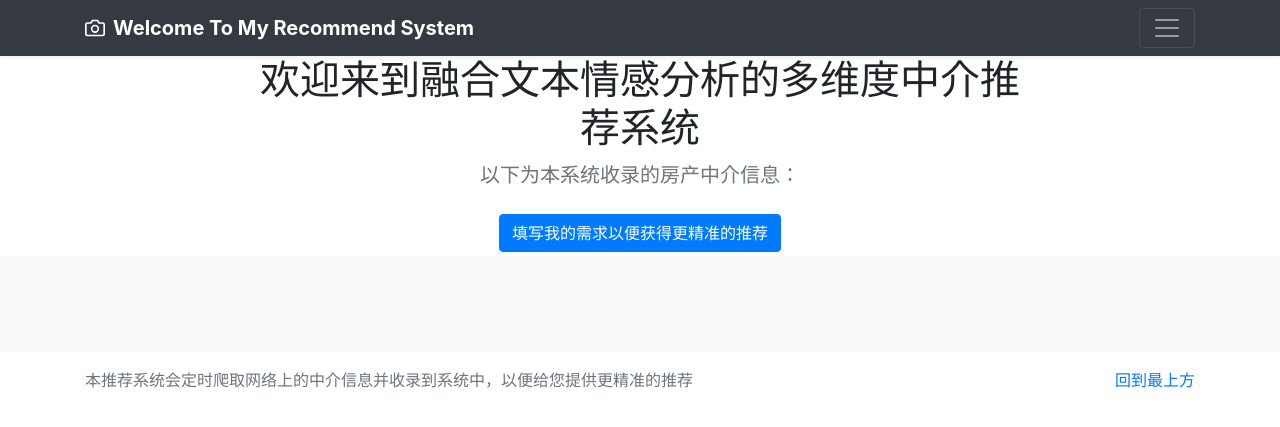
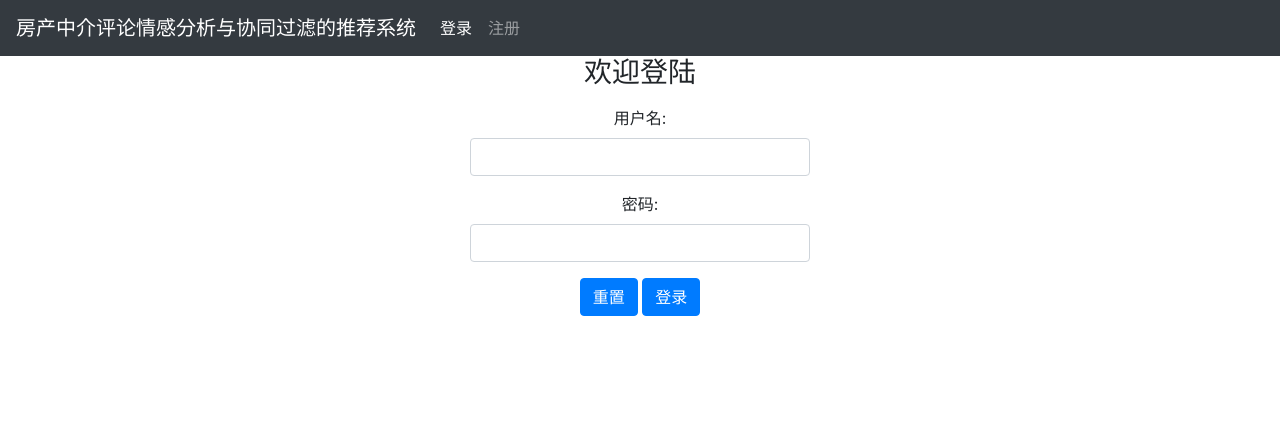
Before and after one commit to KKK-cy/Agent_Recommend, a Django app: page / in a window 1280 px wide. Shown: the top 427 px of the page. Run offline with Django 3.2, Linux system fonts and the light colour scheme; data that the repository does not hold is empty; some libraries are stand-ins or nearby versions.

Commit message:
添加了登录和注册功能

```diff
--- /dev/null
+++ b/Agent_Recommend_Git/Agent_Recommend_Git/forms.py
@@ -0,0 +1,25 @@
+# -*- coding:utf-8 -*-
+# @Time : 2021/1/11 11:08
+# @Author : KCY
+# @File : forms.py
+# @Software: PyCharm
+
+from django import forms
+
+# 登录表单
+class UserForm(forms.Form):
+    username = forms.CharField(label="用户名", max_length=128,widget=forms.TextInput(attrs={'class': 'form-control'}))
+    password = forms.CharField(label="密码", max_length=256, widget=forms.PasswordInput(attrs={'class': 'form-control'}))
+
+
+# 注册表单
+class RegisterForm(forms.Form):
+    gender = (
+        ('male', "男"),
+        ('female', "女"),
+    )
+    username = forms.CharField(label="用户名", max_length=128, widget=forms.TextInput(attrs={'class': 'form-control'}))
+    password1 = forms.CharField(label="密码", max_length=256, widget=forms.PasswordInput(attrs={'class': 'form-control'}))
+    password2 = forms.CharField(label="确认密码", max_length=256, widget=forms.PasswordInput(attrs={'class': 'form-control'}))
+    email = forms.EmailField(label="邮箱地址", widget=forms.EmailInput(attrs={'class': 'form-control'}))
+    sex = forms.ChoiceField(label='性别', choices=gender)
--- a/Agent_Recommend_Git/Agent_Recommend_Git/settings.py
+++ b/Agent_Recommend_Git/Agent_Recommend_Git/settings.py
@@ -38,6 +38,7 @@ INSTALLED_APPS = [
     'django.contrib.messages',
     'django.contrib.staticfiles',
     'recommend_app.apps.RecommendAppConfig'
+
 ]
 
 MIDDLEWARE = [
--- a/Agent_Recommend_Git/Agent_Recommend_Git/urls.py
+++ b/Agent_Recommend_Git/Agent_Recommend_Git/urls.py
@@ -13,6 +13,7 @@ Including another URLconf
     1. Import the include() function: from django.urls import include, path
     2. Add a URL to urlpatterns:  path('blog/', include('blog.urls'))
 """
+from django.conf.urls import url
 from django.contrib import admin
 from django.urls import path, re_path
 
@@ -20,8 +21,17 @@ from Agent_Recommend_Git import views
 
 urlpatterns = [
     path('admin/', admin.site.urls),
-    path('', views.home),
 
+    # 登录
+    url(r'^login/', views.login),
+    # 注册
+    url(r'^register/', views.register),
+    # 登出
+    url(r'^logout/', views.logout),
+
+    # 系统首页
+    path('', views.login),
+    url(r'^home.html', views.home),
     re_path('wenjuan/$', views.showwenjuan),
     re_path('recommend_result$', views.wenjuan),
 ]
--- a/Agent_Recommend_Git/Agent_Recommend_Git/views.py
+++ b/Agent_Recommend_Git/Agent_Recommend_Git/views.py
@@ -1,20 +1,91 @@
 from django.http import HttpResponse
-from django.shortcuts import render
+from django.shortcuts import render, redirect
+
 from .other_scripts.get_recommend_score import GetRecommendScore
 from .other_scripts.recommend_way import RecommendWay
 from .other_scripts.get_emotion_juzhen import GetEmotionJuzhen
 from .common import Common
 from .database_settings import DatabaseSettings
-from recommend_app.models import Agents_other_info
+from recommend_app.models import Agents_other_info, User
+from .forms import UserForm, RegisterForm
 import warnings
+import pandas as pd
+
 warnings.filterwarnings("ignore")
 
 
-"""
-    下步优化处理：
-    是否需要注册和登录界面？
-    首页是否需要分页显示中介信息？
-"""
+def login(request):
+    agent_infos = Agents_other_info.objects.all()[:24]
+    if request.session.get('is_login', None):
+        return render(request, "home.html",{'agent_infos': agent_infos})
+
+    if request.method == "POST":
+        # 获取登录界面传入的用户名和密码
+        login_form = UserForm(request.POST)
+        message = "请检查您输入的用户名和密码！"
+        # 使用is_valid验证数据
+        if login_form.is_valid():
+            username = login_form.cleaned_data["username"]
+            password = login_form.cleaned_data["password"]
+            try:
+                user = User.objects.get(name=username)
+                if user.password == password:
+                    request.session['is_login'] = True
+                    request.session['user_id'] = user.id
+                    request.session['user_name'] = user.name
+                    return redirect("/home.html",{'agent_infos': agent_infos})
+
+                else:
+                    message = "密码错误！"
+            except:
+                message = "该用户在系统中不存在！"
+        return render(request, "login.html", locals())
+    login_form = UserForm()
+    return render(request, 'login.html', locals())
+
+
+def register(request):
+    if request.method == "POST":
+        register_form = RegisterForm(request.POST)
+        message = "请检查填写的内容！"
+        if register_form.is_valid():  # 获取数据
+            username = register_form.cleaned_data['username']
+            password1 = register_form.cleaned_data['password1']
+            password2 = register_form.cleaned_data['password2']
+            email = register_form.cleaned_data['email']
+            sex = register_form.cleaned_data['sex']
+            if password1 != password2:  # 判断两次密码是否相同
+                message = "两次输入的密码不同！"
+                return render(request, 'register.html', locals())
+            else:
+                same_name_user = User.objects.filter(name=username)
+                if same_name_user:  # 用户名唯一
+                    message = '用户已经存在，请重新选择用户名！'
+                    return render(request, 'register.html', locals())
+                same_email_user = User.objects.filter(email=email)
+                if same_email_user:  # 邮箱地址唯一
+                    message = '该邮箱地址已被注册，请使用别的邮箱！'
+                    return render(request, 'register.html', locals())
+
+                # 当一切都OK的情况下，创建新用户
+                new_user = User.objects.create()
+                new_user.name = username
+                new_user.password = password1
+                new_user.email = email
+                new_user.sex = sex
+                new_user.save()
+                return redirect('/login/')  # 自动跳转到登录页面
+    register_form = RegisterForm()
+    return render(request, 'register.html', locals())
+
+
+def logout(request):
+    if not request.session.get('is_login', None):
+        # 如果本来就未登录，也就没有登出一说
+        return redirect("home.html")
+    request.session.flush()
+    return redirect('/login/')
+
 
 # 系统主页，显示24名中介的名片卡信息
 def home(request):
@@ -24,7 +95,7 @@ def home(request):
 
 # 调查问卷页面
 def showwenjuan(request):
-    return render(request, 'wenjuan.html')
+    return render(request, 'wenjuan.html',)
 
 
 # 调查问卷提交的数据 --> 转变为权重参数
@@ -83,21 +154,21 @@ def wenjuan(request):
 
     print("----------------------- 1.评分扩展得到推荐总得分 ---------------------------")
     # print("1.根据权重{w}计算推荐总得分".format(w=settings.w))
-    get_recommend_score_tender = GetRecommendScore(settings,database)
+    get_recommend_score_tender = GetRecommendScore(settings, database)
     # 从数据库中获取到预处理阶段的最终结果表df
-    final_result_df = database.get_agent_info(engine,database.final_result_table)
-    recommend_score_df = get_recommend_score_tender.get_recommend_score(final_result_df,settings.w)
-    database.save_to_database(recommend_score_df,engine,database.recommend_score)
+    final_result_df = database.get_agent_info(engine, database.final_result_table)
+    recommend_score_df = get_recommend_score_tender.get_recommend_score(final_result_df, settings.w)
+    database.save_to_database(recommend_score_df, engine, database.recommend_score)
     print("推荐总得分的计算结果已插入<{table_name}>表".format(table_name=database.recommend_score))
-    get_recommend_score_tender.recom_first(recommend_score_df,settings.recommend_first)
+    get_recommend_score_tender.recom_first(recommend_score_df, settings.recommend_first)
     print("首要推荐依据已保存至<{recommend_first}>".format(recommend_first=settings.recommend_first))
     # 首要推荐依据没有必要存至数据库中
 
     print("----------------------- 2.产生中介-情感矩阵 ---------------------------")
     emotion_juzhen_tender = GetEmotionJuzhen(settings, database)
     # 从数据库中获取到分词结果df，便于从中产生中介-词语矩阵
-    fenci_result_fenlei_df = database.get_agent_info(engine,database.fenci_result_fenlei_table)
-    final_df = emotion_juzhen_tender.ronghe_juzhen(fenci_result_fenlei_df,recommend_score_df)
+    fenci_result_fenlei_df = database.get_agent_info(engine, database.fenci_result_fenlei_table)
+    final_df = emotion_juzhen_tender.ronghe_juzhen(fenci_result_fenlei_df, recommend_score_df)
 
     print("----------------------- 3.计算相似度并保留邻居集 ---------------------------")
     print("根据中介-情感矩阵计算两两中介之间的相似度")
@@ -108,7 +179,6 @@ def wenjuan(request):
     print(
         "邻居集(即次要推荐依据)已写入文件< {recommend_second} >，即将写入数据库".format(recommend_second=settings.recommend_second))
     database.csv_to_database(engine, settings.recommend_second, database.database_name, database.recommend_second_table)
-
 
     recommend_tender = RecommendWay(settings, database)
     print("----------------------- 4.产生{num}个中介的推荐列表 ---------------------------".format(num=recommend_number))
@@ -140,6 +210,7 @@ def wenjuan(request):
         ))
         print("-------------------------------------------------------")
 
+
     # 传入推荐中介信息，动态加载推荐结果页面
     return render(request, 'recommend_result.html',
                   {"quanzhong": settings.w, "agent_num": answer4, "recommend_list": agent_infos})
--- a/Agent_Recommend_Git/recommend_app/__init__.py
+++ b/Agent_Recommend_Git/recommend_app/__init__.py
@@ -0,0 +1,4 @@
+
+import pymysql
+pymysql.version_info=(1,3,13,"final",0)
+pymysql.install_as_MySQLdb()
--- a/Agent_Recommend_Git/recommend_app/admin.py
+++ b/Agent_Recommend_Git/recommend_app/admin.py
@@ -1,7 +1,8 @@
 from django.contrib import admin
 
 # Register your models here.
-from .models import Agents_other_info, Agents_comments
+from .models import Agents_other_info, Agents_comments,User
 
 admin.site.register(Agents_other_info)
 admin.site.register(Agents_comments)
+admin.site.register(User)
--- a/Agent_Recommend_Git/templates/home.html
+++ b/Agent_Recommend_Git/templates/home.html
@@ -44,57 +44,28 @@
     <link href="../static/css/album.css" rel="stylesheet">
 </head>
 <body>
-<header>
-    <div class="collapse bg-dark" id="navbarHeader">
-        <div class="container">
-            <div class="row">
-                <div class="col-sm-8 col-md-7 py-4">
-                    <h4 class="text-white">关于本系统</h4>
-                    <p class="text-muted">
-                        本系统通过网络爬虫爬取我爱我家官网上的250个中介的评论数据和相关信息作为推荐使用的数据集。
-                        通过对中介评论进行基于情感词典的情感分析得到评论的情感分值，再根据用户的个性化选择与中介原始评分、服务年限、
-                        平均每年买卖房屋数量等多个指标进行融合得到最终推荐得分，并根据推荐总得分排序得到首要推荐依据；
-                        再根据从中介评论数据集中产生的出现次数最高的前N个词语（除去程度副词和否定词），以及每个中介的所有评论中这N个词
-                        的出现频率形成中介-词语矩阵，再融合推荐总得分得到中介-情感矩阵来计算中介之间的相似度，最后为每个中介保留K个邻居
-                        形成次要推荐依据；
-                        推荐时，先从首要推荐依据中获得排名第一的中介，再从次要依据中找到该中介的邻居进行推荐，若不满足推荐个数要求，继续
-                        从首要推荐依据中按照先后顺序获取中介，直至满足最终推荐个数的要求。</p>
-                </div>
-                <div class="col-sm-4 offset-md-1 py-4">
-                    <h4 class="text-white">若有任何疑问请联系KCY</h4>
-                    <ul class="list-unstyled">
-                        <li><a href="#" class="text-white">通过QQ联系</a></li>
-                        <li><a href="#" class="text-white">通过微信联系</a></li>
-                        <li><a href="#" class="text-white">给我发送电子邮件</a></li>
-                    </ul>
-                </div>
-            </div>
-        </div>
+<!--导航条-->
+<nav class="navbar navbar-expand navbar-dark bg-dark">
+    <div class="collapse navbar-collapse" id="navbarsExample02">
+        <ul class="navbar-nav mr-auto">
+            {% if request.session.is_login %}
+            <li class="nav-item active"><a href="#">当前在线：{{ request.session.user_name }}</a></li>
+            <li class="nav-item"><a class="nav-link" href="/logout/">登出</a></li>
+            {% else %}
+            <li class="nav-item active"><a class="nav-link" href="/login/">登录</a></li>
+            <li class="nav-item"><a class="nav-link" href="/register/">注册</a></li>
+            {% endif %}
+
+        </ul>
     </div>
-    <div class="navbar navbar-dark bg-dark shadow-sm">
-        <div class="container d-flex justify-content-between">
-            <a href="#" class="navbar-brand d-flex align-items-center">
-                <svg xmlns="http://www.w3.org/2000/svg" width="20" height="20" fill="none" stroke="currentColor"
-                     stroke-linecap="round" stroke-linejoin="round" stroke-width="2" aria-hidden="true" class="mr-2"
-                     viewBox="0 0 24 24" focusable="false">
-                    <path d="M23 19a2 2 0 0 1-2 2H3a2 2 0 0 1-2-2V8a2 2 0 0 1 2-2h4l2-3h6l2 3h4a2 2 0 0 1 2 2z"></path>
-                    <circle cx="12" cy="13" r="4"></circle>
-                </svg>
-                <strong>Welcome To My Recommend System</strong>
-            </a>
-            <button class="navbar-toggler" type="button" data-toggle="collapse" data-target="#navbarHeader"
-                    aria-controls="navbarHeader" aria-expanded="false" aria-label="Toggle navigation">
-                <span class="navbar-toggler-icon"></span>
-            </button>
-        </div>
-    </div>
-</header>
+
+</nav>
 
 <main role="main">
 
     <section class="jumbotron text-center" style="height: 200px;padding-top: 0rem;padding-bottom: 0rem">
         <div class="container" style="margin-top: 0">
-            <h1 >欢迎来到融合文本情感分析的多维度中介推荐系统</h1>
+            <h1>欢迎来到房产中介评论情感分析和协同过滤的推荐系统</h1>
             <p class="lead text-muted">以下为本系统收录的房产中介信息：</p>
             <p>
                 <a href="wenjuan" class="btn btn-primary my-2">填写我的需求以便获得更精准的推荐</a>
--- /dev/null
+++ b/Agent_Recommend_Git/templates/login.html
@@ -0,0 +1,101 @@
+<!DOCTYPE html>
+<!DOCTYPE html>
+<html lang="en">
+<head>
+    <meta charset="utf-8">
+    <meta name="viewport" content="width=device-width, initial-scale=1, shrink-to-fit=no">
+    <meta name="description" content="">
+    <meta name="author" content="Mark Otto, Jacob Thornton, and Bootstrap contributors">
+    <meta name="generator" content="Jekyll v4.0.1">
+    <title>登录</title>
+
+    <link rel="canonical" href="https://v4.bootcss.com/docs/examples/sign-in/">
+
+    <!-- Bootstrap core CSS -->
+    <link rel="stylesheet" href="../static/css/bootstrap.min.css"
+          integrity="sha384-Vkoo8x4CGsO3+Hhxv8T/Q5PaXtkKtu6ug5TOeNV6gBiFeWPGFN9MuhOf23Q9Ifjh"
+          crossorigin="anonymous">
+    <!-- Favicons -->
+    <link rel="apple-touch-icon" href="../static/img/favicons/apple-touch-icon.png" sizes="180x180">
+    <link rel="icon" href="../static/img/favicons/favicon-32x32.png" sizes="32x32" type="image/png">
+    <link rel="icon" href="../static/img/favicons/favicon-16x16.png" sizes="16x16" type="image/png">
+    <link rel="manifest" href="../static/json/manifest.json">
+    <link rel="mask-icon" href="../static/img/favicons/safari-pinned-tab.svg" color="#563d7c">
+    <link rel="icon" href="../static/img/favicons/favicon.ico">
+    <meta name="msapplication-config" content="../static/img/favicons/browserconfig.xml">
+    <meta name="theme-color" content="#563d7c">
+
+
+    <style>
+        .bd-placeholder-img {
+            font-size: 1.125rem;
+            text-anchor: middle;
+            -webkit-user-select: none;
+            -moz-user-select: none;
+            -ms-user-select: none;
+            user-select: none;
+        }
+
+        @media (min-width: 768px) {
+            .bd-placeholder-img-lg {
+                font-size: 3.5rem;
+            }
+        }
+    </style>
+    <!-- Custom styles for this template -->
+    <link href="../static/css/album.css" rel="stylesheet">
+</head>
+
+<body class="text-center">
+<!--导航条-->
+<nav class="navbar navbar-expand navbar-dark bg-dark">
+    <a class="navbar-brand" href="#">房产中介评论情感分析与协同过滤的推荐系统</a>
+    <button class="navbar-toggler" type="button" data-toggle="collapse" data-target="#navbarsExample02"
+            aria-controls="navbarsExample02" aria-expanded="false" aria-label="Toggle navigation">
+        <span class="navbar-toggler-icon"></span>
+    </button>
+    <div class="collapse navbar-collapse" id="navbarsExample02">
+        <ul class="navbar-nav mr-auto">
+            {% if request.session.is_login %}
+            <li class="nav-item active"><a href="#">当前在线：{{ request.session.user_name }}</a></li>
+            <li class="nav-item"><a class="nav-link" href="/logout/">登出</a></li>
+            {% else %}
+            <li class="nav-item active"><a class="nav-link" href="/login/">登录</a></li>
+            <li class="nav-item"><a class="nav-link" href="/register/">注册</a></li>
+            {% endif %}
+
+        </ul>
+    </div>
+
+</nav>
+<main role="main">
+    <div class="container">
+        <h1 class="h3 mb-3 font-weight-normal">欢迎登陆</h1>
+    </div>
+    <!--登录小卡片-->
+    <div class="container">
+        <div class="col-md-4 col-md-offset-4" style="margin: auto">
+            <form class='form-login' action="/login/" method="post">
+                {% if message %}
+                <div class="alert alert-warning">{{ message }}</div>
+                {% endif %}
+                {% csrf_token %}
+                <div class="form-group">
+                    {{ login_form.username.label_tag }}
+                    {{ login_form.username}}
+                </div>
+                <div class="form-group">
+                    {{ login_form.password.label_tag }}
+                    {{ login_form.password }}
+                </div>
+                <button type="reset" class="btn btn-primary pull-right">重置</button>
+                <button type="submit" class="btn btn-primary pull-right">登录</button>
+            </form>
+        </div>
+    </div>
+</main>
+<script src="../static/js/bootstrap.bundle.min.js"
+        integrity="sha384-1CmrxMRARb6aLqgBO7yyAxTOQE2AKb9GfXnEo760AUcUmFx3ibVJJAzGytlQcNXd"
+        crossorigin="anonymous"></script>
+</body>
+</html>
--- a/Agent_Recommend_Git/templates/wenjuan.html
+++ b/Agent_Recommend_Git/templates/wenjuan.html
@@ -10,7 +10,7 @@
 <body>
 <section class="jumbotron text-center" style="height: 200px;padding-top: 0rem;padding-bottom: 0rem">
     <div class="container" style="margin-top: 0rem;margin-bottom: 0rem">
-        <h1>欢迎来到个性化推荐的调查问卷页面</h1>
+        <h1>{{ request.session.user_name }},欢迎来到个性化推荐的调查问卷页面</h1>
         <p class="lead text-muted">请根据您的真实需求进行以下问题答案的选择，本推荐系统会根据您的选择进行个性化推荐</p>
         <p>
             <a href=".." class="btn btn-primary my-2" style="margin-bottom: 0rem">返回推荐系统首页</a>
```
Also changed, not shown: Agent_Recommend_Git/recommend_app/models.py (+23 -0 lines), Agent_Recommend_Git/templates/register.html (added, +120 -0 lines).
